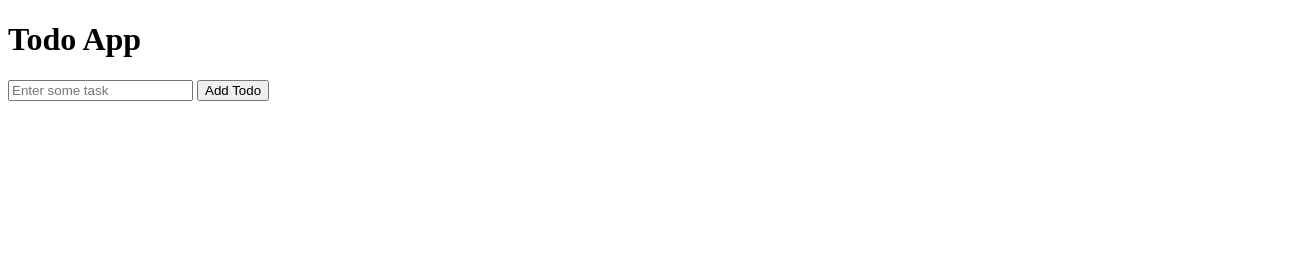
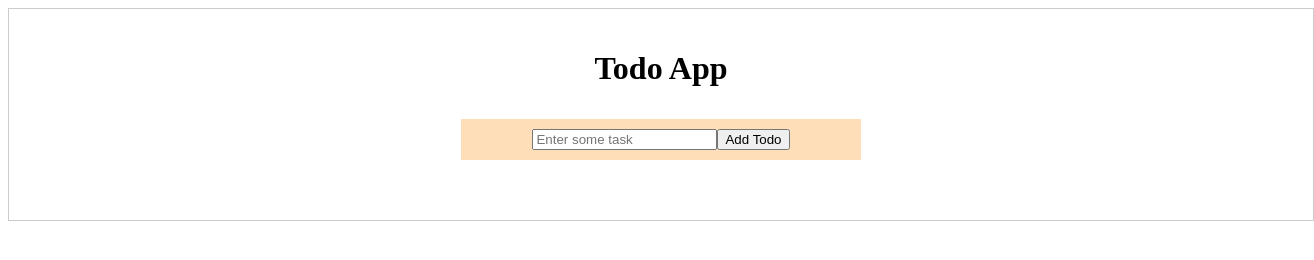
Before and after one commit to sumitkprasad123/js-rev, a website: page curd_rev/frontend/index.html in a window 1280 px wide. Shown: the whole page, 1314 px wide, since content can reach past the window. Drawn offline with Linux system fonts and the light colour scheme; no server answers.

Commit message:
add css style

```diff
--- a/curd_rev/frontend/index.html
+++ b/curd_rev/frontend/index.html
@@ -9,7 +9,7 @@
 <body>
     <div class="main">
         <h1>Todo App</h1>
-        <div>
+        <div class="todo-input">
             <input
                type="text"
                placeholder="Enter some task"
--- a/curd_rev/frontend/style.css
+++ b/curd_rev/frontend/style.css
@@ -1,6 +1,34 @@
 
+.main{
+   width:100%;
+   border:1px solid #ccc;
+   padding:20px;
+}
+h1{
+   text-align: center;
+}
+.todo-input{
+   background-color: rgb(253, 222, 184);
+   border:10px solid white;
+   width:30%;
+   margin:auto;
+   padding:10px;
+   display: flex;
+   justify-content: center;
+   align-items: center;
+}
 
-
+.container{
+   background-color: rgb(253, 222, 184);
+   border:10px solid white;
+   width:31%;
+   margin:auto;
+   margin-top: 10px;
+   /* padding:10px; */
+   display: flex;
+   flex-direction: column;
+   align-items: center;
+}
 .items{
    display: flex;
    align-items: center;
```
